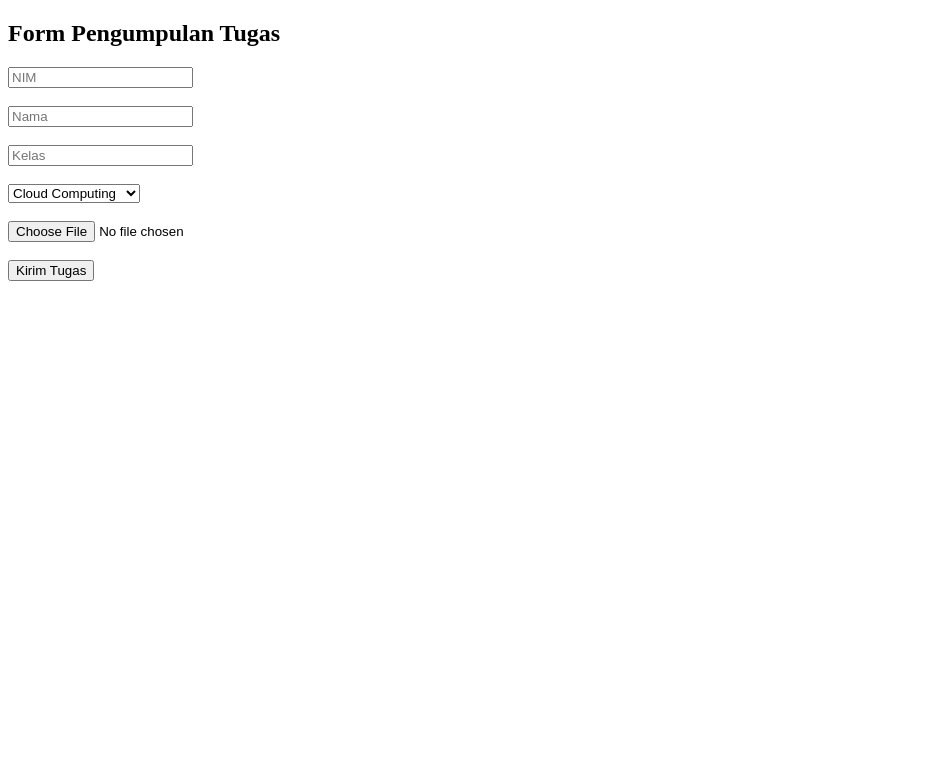
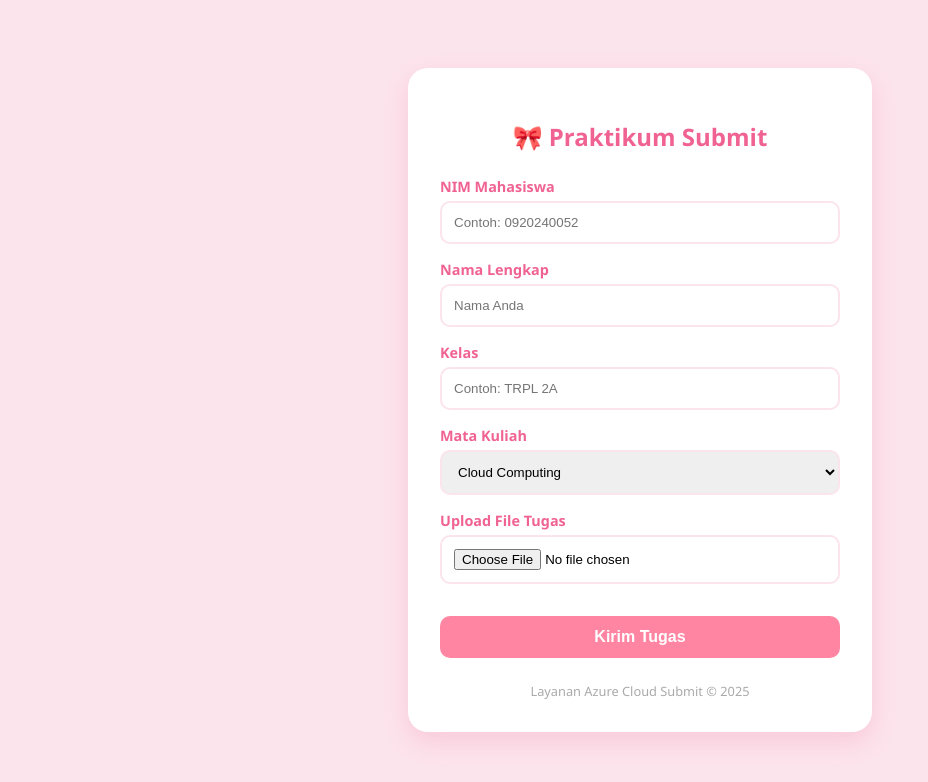
Before and after one commit to nadiraanin/repo-praktikumsubmit-052, a website: page public/index.html in a window 1280 px wide. Shown: the whole page, without its empty margins (0-928 px from the left). Drawn offline with Linux system fonts and the light colour scheme.

Commit message:
Revamp submission form layout and styles
Updated the HTML structure and styling for the submission form, enhancing the user interface and accessibility.

```diff
--- a/public/index.html
+++ b/public/index.html
@@ -1,18 +1,138 @@
 <!DOCTYPE html>
-<html>
-<head><title>Submit Tugas Praktikum</title></head>
+<html lang="id">
+<head>
+    <meta charset="UTF-8">
+    <meta name="viewport" content="width=device-width, initial-scale=1.0">
+    <title>Submit Tugas Praktikum | Cloud Computing</title>
+    <style>
+        :root {
+            --primary-pink: #ff85a2;
+            --soft-pink: #fce4ec;
+            --dark-pink: #f06292;
+            --white: #ffffff;
+        }
+
+        body {
+            font-family: 'Segoe UI', Tahoma, Geneva, Verdana, sans-serif;
+            background-color: var(--soft-pink);
+            display: flex;
+            justify-content: center;
+            align-items: center;
+            min-height: 100vh;
+            margin: 0;
+        }
+
+        .container {
+            background-color: var(--white);
+            padding: 2rem;
+            border-radius: 20px;
+            box-shadow: 0 10px 25px rgba(240, 98, 146, 0.2);
+            width: 100%;
+            max-width: 400px;
+            text-align: center;
+        }
+
+        h2 {
+            color: var(--dark-pink);
+            margin-bottom: 1.5rem;
+            font-weight: 600;
+        }
+
+        .form-group {
+            text-align: left;
+            margin-bottom: 1rem;
+        }
+
+        label {
+            display: block;
+            margin-bottom: 5px;
+            color: var(--dark-pink);
+            font-size: 0.9rem;
+            font-weight: 600;
+        }
+
+        input[type="text"], select, input[type="file"] {
+            width: 100%;
+            padding: 12px;
+            border: 2px solid var(--soft-pink);
+            border-radius: 10px;
+            box-sizing: border-box;
+            outline: none;
+            transition: border-color 0.3s;
+        }
+
+        input[type="text"]:focus, select:focus {
+            border-color: var(--primary-pink);
+        }
+
+        button {
+            width: 100%;
+            background-color: var(--primary-pink);
+            color: white;
+            padding: 12px;
+            border: none;
+            border-radius: 10px;
+            font-size: 1rem;
+            font-weight: bold;
+            cursor: pointer;
+            transition: background-color 0.3s, transform 0.2s;
+            margin-top: 1rem;
+        }
+
+        button:hover {
+            background-color: var(--dark-pink);
+            transform: translateY(-2px);
+        }
+
+        .footer {
+            margin-top: 1.5rem;
+            font-size: 0.8rem;
+            color: #aaa;
+        }
+    </style>
+</head>
 <body>
-    <h2>Form Pengumpulan Tugas</h2>
+
+<div class="container">
+    <h2>🎀 Praktikum Submit</h2>
     <form action="/submit-task" method="POST" enctype="multipart/form-data">
-        <input type="text" name="nim" placeholder="NIM" required><br><br>
-        <input type="text" name="name" placeholder="Nama" required><br><br>
-        <input type="text" name="class_name" placeholder="Kelas" required><br><br>
-        <select name="course">
-            <option value="Cloud Computing">Cloud Computing</option>
-            <option value="Web Development">Web Development</option>
-        </select><br><br>
-        <input type="file" name="file_tugas" required><br><br>
+
+        <div class="form-group">
+            <label>NIM Mahasiswa</label>
+            <input type="text" name="nim" placeholder="Contoh: 0920240052" required>
+        </div>
+
+        <div class="form-group">
+            <label>Nama Lengkap</label>
+            <input type="text" name="name" placeholder="Nama Anda" required>
+        </div>
+
+        <div class="form-group">
+            <label>Kelas</label>
+            <input type="text" name="class_name" placeholder="Contoh: TRPL 2A" required>
+        </div>
+
+        <div class="form-group">
+            <label>Mata Kuliah</label>
+            <select name="course">
+                <option value="Cloud Computing">Cloud Computing</option>
+                <option value="Pemrograman Web">Mobile Programming</option>
+                <option value="Microservices">Machine Learning</option>
+            </select>
+        </div>
+
+        <div class="form-group">
+            <label>Upload File Tugas</label>
+            <input type="file" name="file_tugas" required>
+        </div>
+
         <button type="submit">Kirim Tugas</button>
     </form>
+
+    <div class="footer">
+        Layanan Azure Cloud Submit &copy; 2025
+    </div>
+</div>
+
 </body>
 </html>
```
